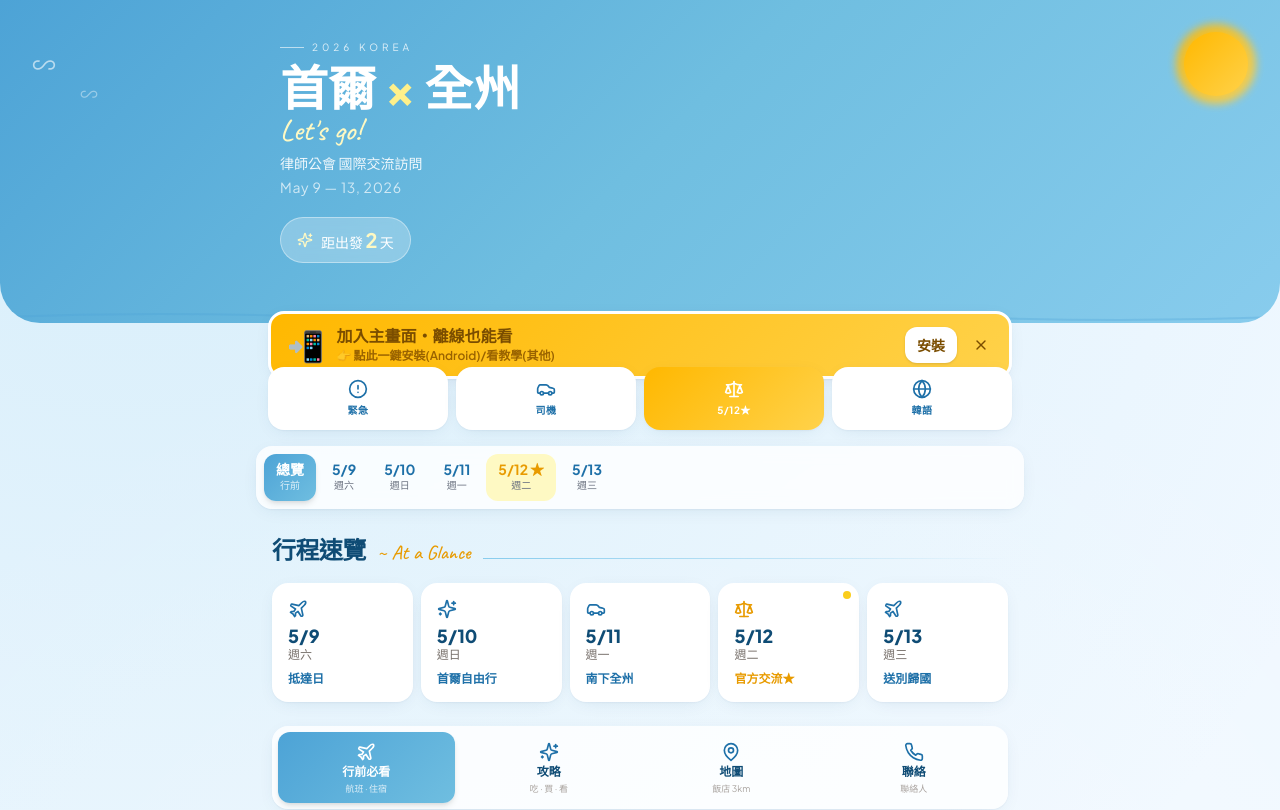
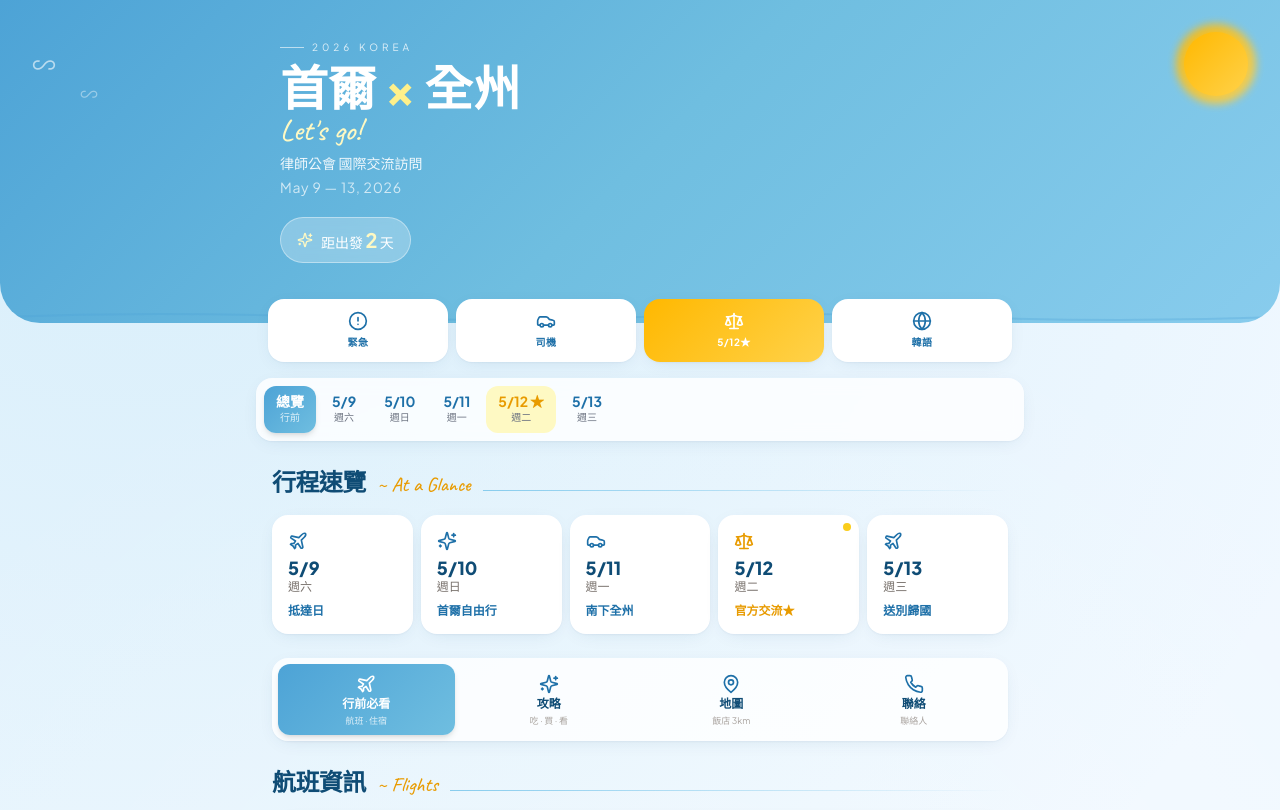
Before and after one commit to windsorya/korea-2026-trip, a React (Vite) app: page / in a window 1280 px wide. Shown: the top 810 px of the page. Built offline with nearby package versions, Linux system fonts and the light colour scheme.

Commit message:
Revert "fix: PWA 安裝 banner 改顯眼設計(深色字+脈動+移到 quick actions 上方)"
This reverts commit 7ee14b3c83e0b0ae8cb154a4ff3885bf28b0b1f6.

```diff
--- a/src/App.jsx
+++ b/src/App.jsx
@@ -35,14 +35,12 @@ export default function SeoulJeonjuTrip() {
                        window.navigator.standalone === true;
     setIsStandalone(standalone);
 
-    // iOS Safari 偵測（iOS 不支援 beforeinstallprompt,必須走教學 modal）
-    // 注意:iPadOS 13+ Safari 預設用 desktop UA,要靠 maxTouchPoints fallback
-    const ios = /iPad|iPhone|iPod/.test(navigator.userAgent) ||
-                (navigator.platform === 'MacIntel' && navigator.maxTouchPoints > 1);
-    setIsIOS(ios && !window.MSStream);
+    // iOS Safari 偵測（iOS 不支援 beforeinstallprompt，必須走教學 modal）
+    const ios = /iPad|iPhone|iPod/.test(navigator.userAgent) && !window.MSStream;
+    setIsIOS(ios);
 
     // 使用者關過 banner 就記住
-    if (localStorage.getItem('installDismissed_v2') === '1') setInstallDismissed(true);
+    if (localStorage.getItem('installDismissed') === '1') setInstallDismissed(true);
 
     // Android Chrome / Edge：beforeinstallprompt 事件 — 存起來等使用者點按鈕觸發
     const handler = (e) => { e.preventDefault(); setInstallPrompt(e); };
@@ -76,12 +74,10 @@ export default function SeoulJeonjuTrip() {
 
   const dismissInstall = () => {
     setInstallDismissed(true);
-    localStorage.setItem('installDismissed_v2', '1');
+    localStorage.setItem('installDismissed', '1');
   };
 
-  // 顯示條件放寬:只要不是 standalone 且未 dismiss 就顯示。
-  // 點擊時依 installPrompt 是否存在動態決定走系統 prompt 或教學 modal。
-  const showInstallBanner = !isStandalone && !installDismissed;
+  const showInstallBanner = !isStandalone && !installDismissed && (installPrompt || isIOS);
 
   // ─────────────────────────────────────────
   // DATA
@@ -383,36 +379,6 @@ export default function SeoulJeonjuTrip() {
         <div className="h-3 wave-divider opacity-30"></div>
       </header>
 
-      {/* INSTALL TO HOME SCREEN BANNER (放在 quick actions 之前最顯眼處) */}
-      {showInstallBanner && (
-        <div className="relative z-10 max-w-3xl mx-auto px-3 -mt-3 mb-3">
-          <button onClick={handleInstallClick}
-                  className="w-full rounded-2xl px-4 py-3 ink-shadow flex items-center gap-3 active:scale-[0.98] transition-transform animate-pulse-once"
-                  style={{ background: 'linear-gradient(135deg, #FFB800 0%, #FFD24A 100%)', border: '3px solid white' }}>
-            <div className="text-3xl shrink-0">📲</div>
-            <div className="flex-1 min-w-0 text-left">
-              <div className="font-extrabold text-base leading-tight" style={{ color: '#7A4D00' }}>
-                加入主畫面・離線也能看
-              </div>
-              <div className="text-xs mt-0.5 font-semibold" style={{ color: '#9A6300' }}>
-                {isIOS ? '👉 點此查看 iPhone 三步驟教學' : '👉 點此一鍵安裝(Android)/看教學(其他)'}
-              </div>
-            </div>
-            <span className="shrink-0 bg-white px-3 py-2 text-sm font-extrabold rounded-xl shadow"
-                  style={{ color: '#7A4D00' }}>
-              {isIOS ? '教學' : '安裝'}
-            </span>
-            <span onClick={(e) => { e.stopPropagation(); dismissInstall(); }}
-                  role="button" tabIndex={0}
-                  className="shrink-0 p-1 active:opacity-50 cursor-pointer"
-                  style={{ color: '#7A4D00' }}
-                  aria-label="關閉">
-              <X className="w-4 h-4" />
-            </span>
-          </button>
-        </div>
-      )}
-
       {/* QUICK ACTIONS（浮起卡片）*/}
       <div className="relative z-10 max-w-3xl mx-auto px-3 -mt-6 grid grid-cols-4 gap-2">
         <button onClick={() => setEmergencyOpen(true)}
@@ -437,6 +403,32 @@ export default function SeoulJeonjuTrip() {
           <span className="text-[10px] tracking-wider font-bold" style={{ color: '#1E70A8' }}>韓語</span>
         </button>
       </div>
+
+      {/* INSTALL TO HOME SCREEN BANNER */}
+      {showInstallBanner && (
+        <div className="relative z-10 max-w-3xl mx-auto px-3 mt-3">
+          <div className="rounded-2xl px-4 py-3 ink-shadow flex items-center gap-3"
+               style={{ background: 'linear-gradient(135deg, #FFB800 0%, #FFD24A 100%)' }}>
+            <div className="text-2xl shrink-0">📲</div>
+            <div className="flex-1 min-w-0 text-white">
+              <div className="font-extrabold text-sm leading-tight">加入主畫面・隨時開啟</div>
+              <div className="text-xs opacity-95 mt-0.5">
+                {isIOS ? 'iPhone：點下方「看教學」三步驟完成' : 'Android：一鍵安裝到主畫面'}
+              </div>
+            </div>
+            <button onClick={handleInstallClick}
+                    className="shrink-0 bg-white px-3 py-2 text-sm font-extrabold rounded-xl active:scale-95 transition-transform"
+                    style={{ color: '#7A4D00' }}>
+              {isIOS ? '看教學' : '安裝'}
+            </button>
+            <button onClick={dismissInstall}
+                    className="shrink-0 text-white/90 active:text-white p-1"
+                    aria-label="關閉安裝提示">
+              <X className="w-4 h-4" />
+            </button>
+          </div>
+        </div>
+      )}
 
       {/* ─── DAY TABS ─── */}
       <nav className="sticky top-0 z-30 mt-4 px-3">
--- a/src/index.css
+++ b/src/index.css
@@ -7,15 +7,6 @@
   .scrollbar-hide { -ms-overflow-style: none; scrollbar-width: none; }
 }
 
-/* PWA install banner: 3 次脈動吸引眼球後停下 */
-@keyframes pulseOnce {
-  0%, 100% { transform: scale(1); box-shadow: 0 4px 12px rgba(255, 184, 0, 0.4); }
-  50% { transform: scale(1.025); box-shadow: 0 8px 24px rgba(255, 184, 0, 0.7); }
-}
-.animate-pulse-once {
-  animation: pulseOnce 1.4s ease-in-out 3;
-}
-
 body {
   margin: 0;
   -webkit-font-smoothing: antialiased;
```
